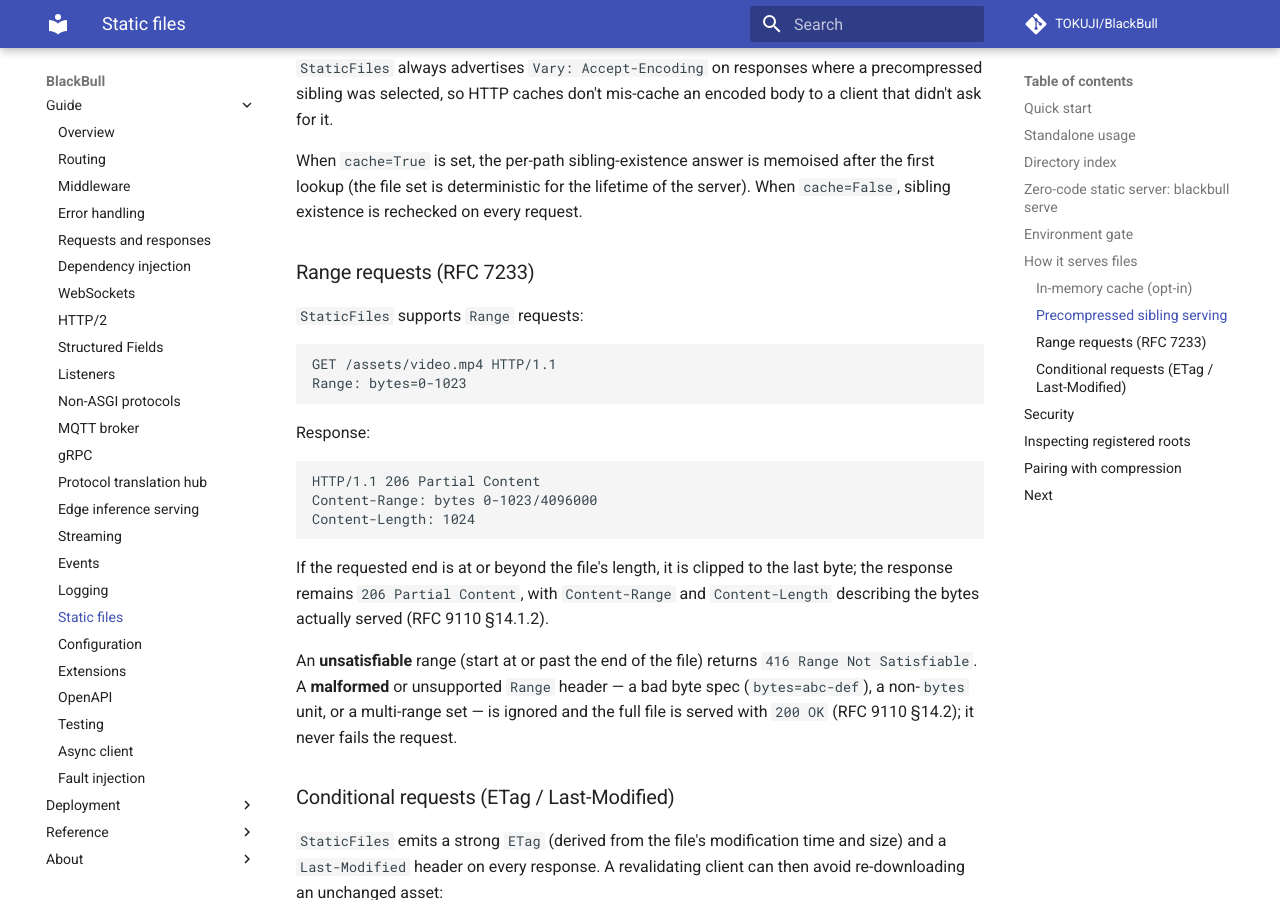
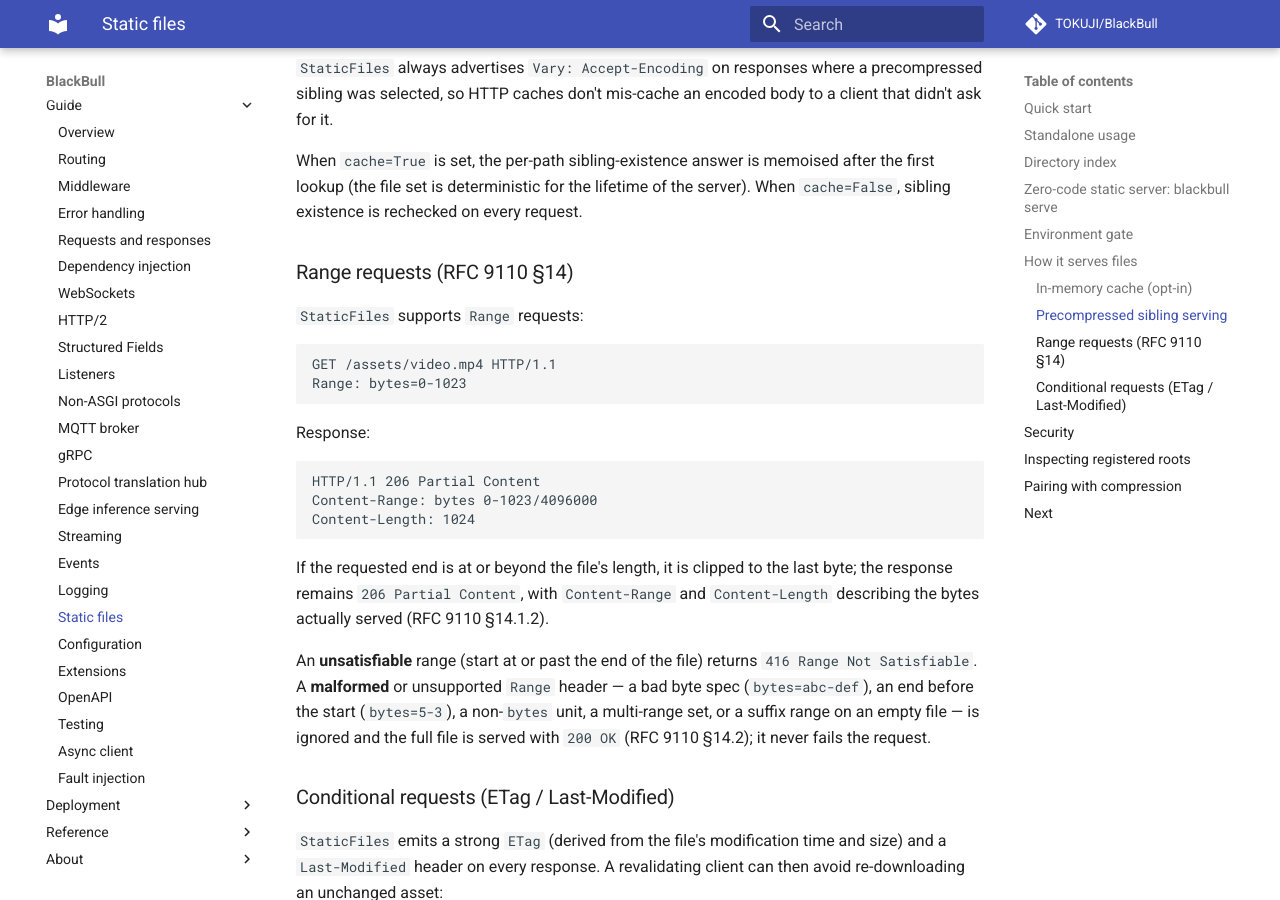
Before and after one commit to TOKUJI/BlackBull, an MkDocs documentation site: the page built from docs/guide/static-files.md, in a window 1280 px wide and 900 px high, scrolled down 3492 px. Built offline with MkDocs 1.6.1 and Material for MkDocs 9.7.7, drawn with Linux system fonts in a browser that asks for light colours; comment, search, counter and statistics services are not loaded.

Commit message:
fix(static): ignore invalid byte ranges instead of answering 416 (BLA-525)
_parse_byte_range now owns the whole range-spec contract: it clips end to
size - 1 and returns None (serve 200) for an invalid spec — a last-pos
before first-pos, a position that is not 1*DIGIT, or a suffix range on an
empty file (RFC 9110 §14.1.1, §14.2). The caller keeps only start >= size
→ 416. The guide cites RFC 9110 instead of RFC 7233.

Co-Authored-By: Claude Opus 5.5 <noreply@anthropic.com>

```diff
--- a/docs/guide/static-files.md
+++ b/docs/guide/static-files.md
@@ -179,7 +179,7 @@ is memoised after the first lookup (the file set is deterministic
 for the lifetime of the server).  When `cache=False`, sibling
 existence is rechecked on every request.
 
-### Range requests (RFC 7233)
+### Range requests (RFC 9110 §14)
 
 `StaticFiles` supports `Range` requests:
 
@@ -203,9 +203,10 @@ the last byte; the response remains `206 Partial Content`, with
 
 An **unsatisfiable** range (start at or past the end of the
 file) returns `416 Range Not Satisfiable`.  A **malformed** or
-unsupported `Range` header — a bad byte spec (`bytes=abc-def`), a
-non-`bytes` unit, or a multi-range set — is ignored and the full file
-is served with `200 OK` (RFC 9110 §14.2); it never fails the request.
+unsupported `Range` header — a bad byte spec (`bytes=abc-def`), an end
+before the start (`bytes=5-3`), a non-`bytes` unit, a multi-range set, or a
+suffix range on an empty file — is ignored and the full file is served with
+`200 OK` (RFC 9110 §14.2); it never fails the request.
 
 ### Conditional requests (ETag / Last-Modified)
 
```
Also changed, not shown: 2 other files.
